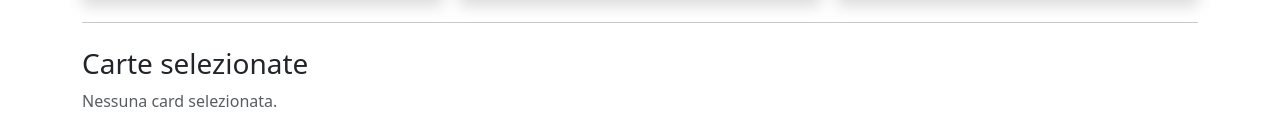
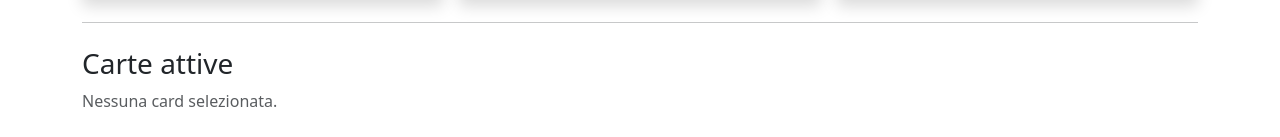
Before and after one commit to ZubitZhu/daggerheart-card-manager, a plain HTML site: page index.html in a window 1280 px wide. Shown: the part 3020-3157 px from the top of the page. Drawn offline with nearby package versions, Linux system fonts and the light colour scheme.

Commit message:
Cambio titolo area carte attive

```diff
--- a/index.html
+++ b/index.html
@@ -30,7 +30,7 @@
 
     <!-- Area selezionate -->
     <div>
-      <h3>Carte selezionate</h3>
+      <h3>Carte attive</h3>
       <div id="selected-area" class="row g-3"></div>
     </div>
   </div>
```
Also changed, not shown: public/cards.json (line endings or trailing spaces).
